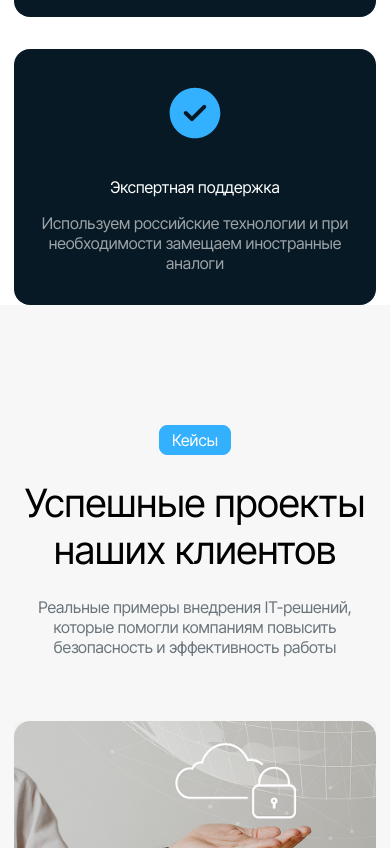
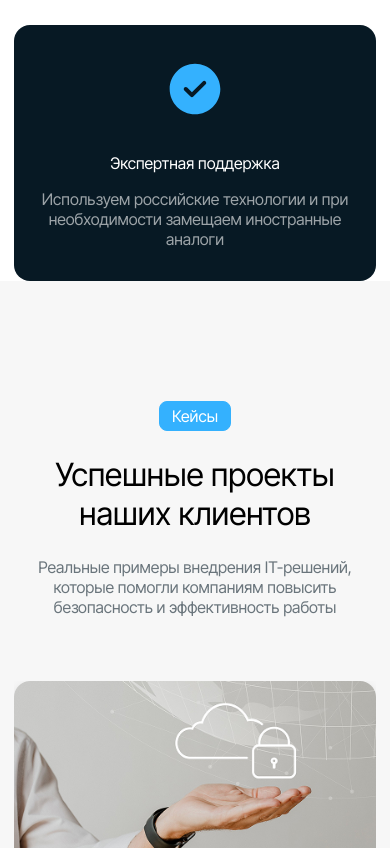
Before and after one commit to webobscure/complex-solutions, a React (Vite) app: page / in a window 390 px wide. Shown: the part 2338-3186 px from the top of the page. Built offline with nearby package versions, Linux system fonts and the light colour scheme.

Commit message:
небольшие правки

```diff
--- a/src/App.jsx
+++ b/src/App.jsx
@@ -14,12 +14,10 @@ function App() {
 			<Header />
 			<Hero />
 			<About />
-			{/* about */}
 			{/* services */}
 			<Cases />
 			<Blog />
 			{/* faq */}
-			{/* form */}
 			<FeedbackForm />
 			<Footer />
 		</>
--- a/src/components/elements/ContainerHeader/ContainerHeader.css
+++ b/src/components/elements/ContainerHeader/ContainerHeader.css
@@ -33,10 +33,10 @@
 	margin-top: 24px;
 	text-align: center;
 }
-@media(max-width:485px) {
 
-    .container-header__title {
-        font-size: 39px;
+@media (max-width: 485px) {
+	.container-header__title {
+		font-size: 32px;
 		text-align: center;
-    }
+	}
 }
```
